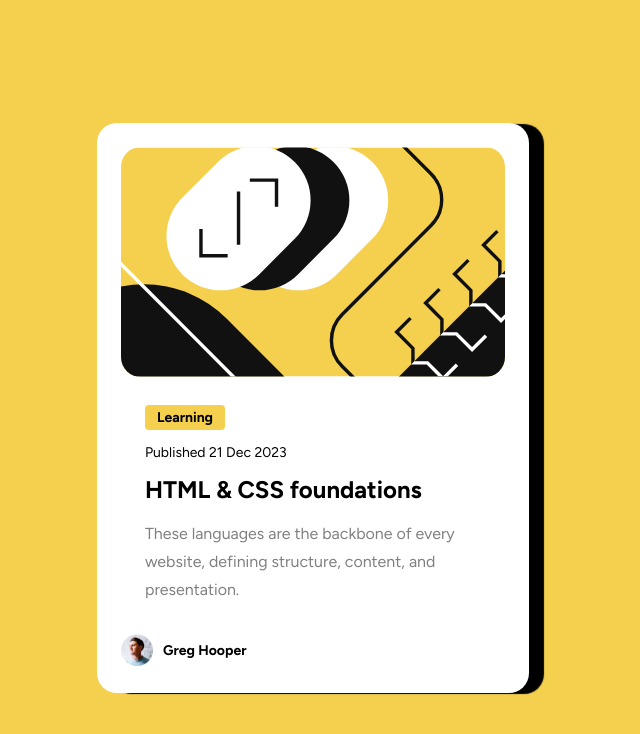
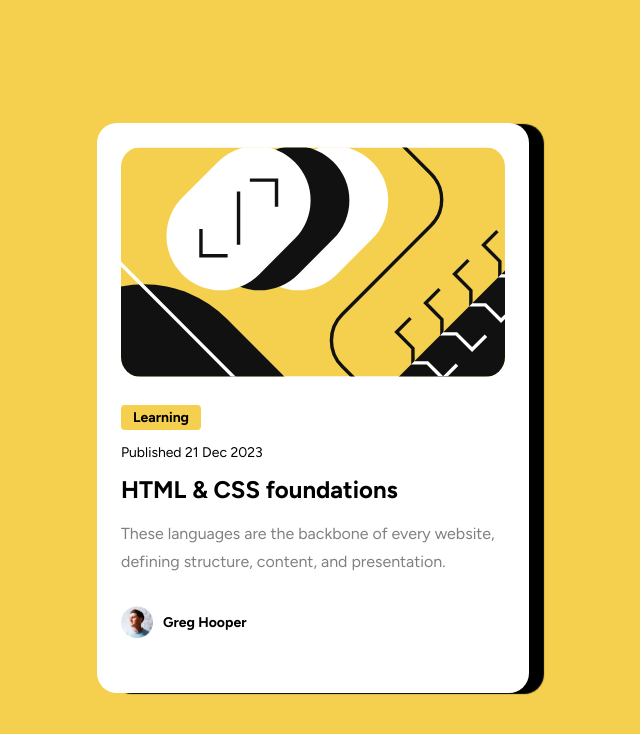
Before and after one commit to ikethedev/blog-card-preview, a plain HTML site: page index.html in a window 1280 px wide. Shown: the whole page, without its empty margins (327-967 px from the left). Drawn offline with Linux system fonts and the light colour scheme.

Commit message:
card info update

```diff
--- a/style.css
+++ b/style.css
@@ -51,7 +51,7 @@ h1{
 
 .card_info{
     margin: 24px auto;
-    width: 336px;
+
 }
 
 
```
